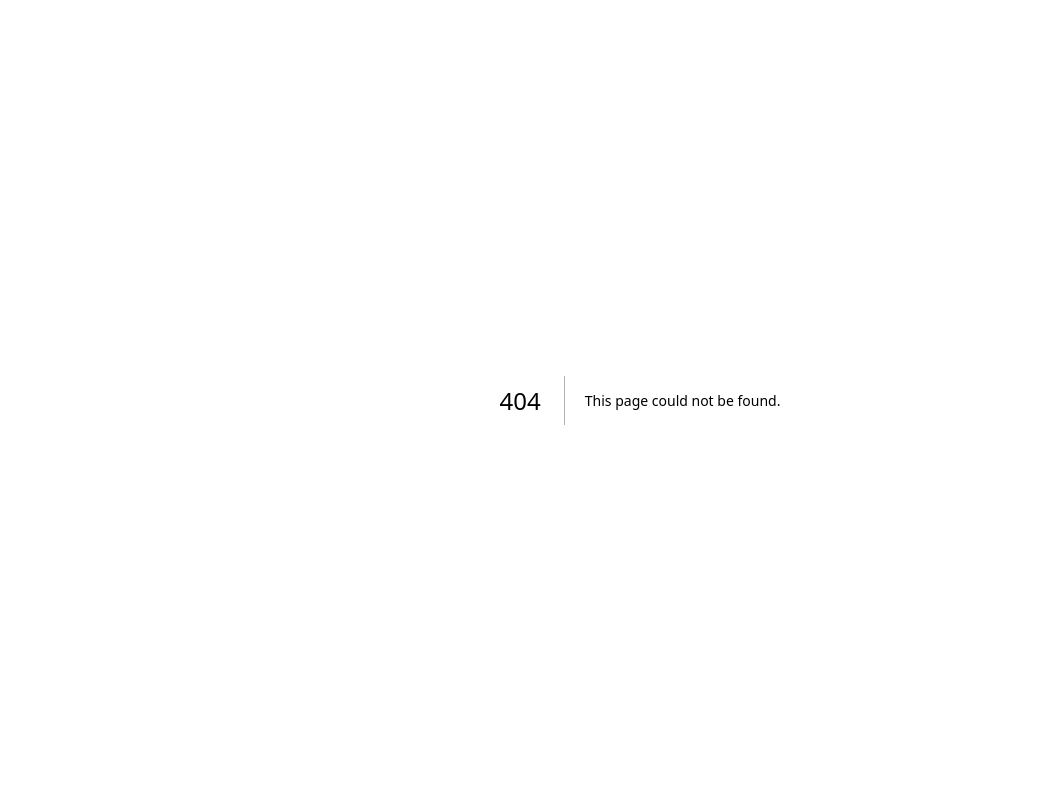
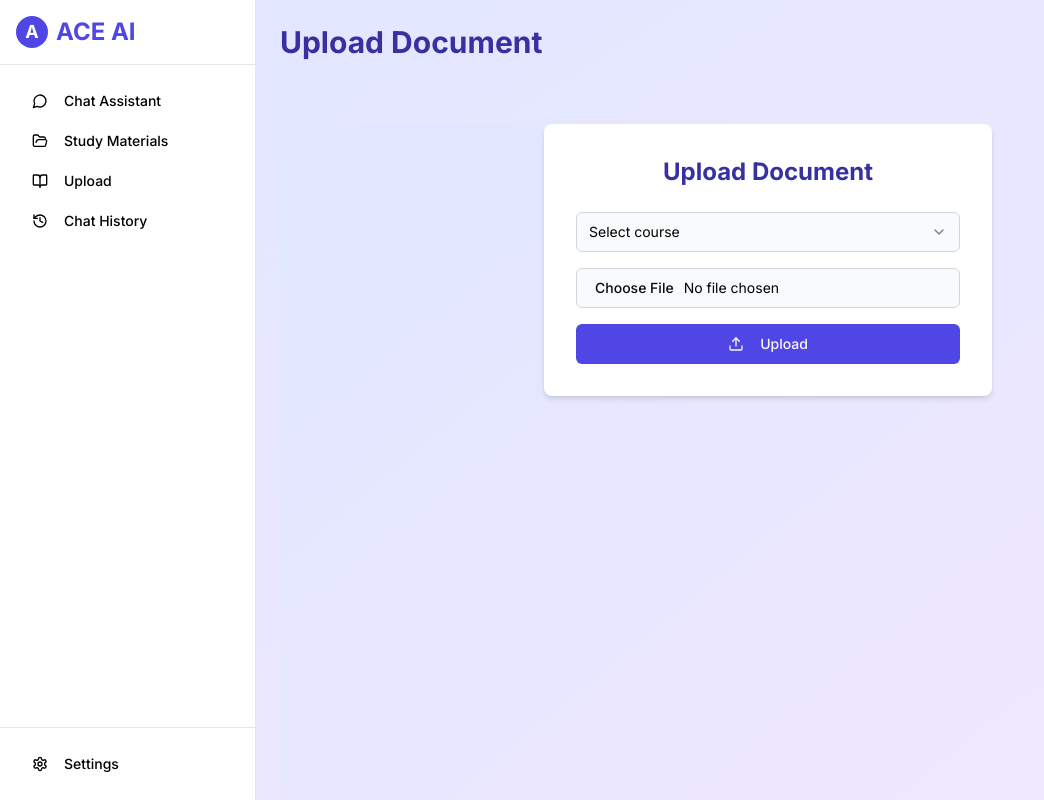
Before and after one commit to Abdulbasit110/ACE-AI, a Next.js app: page /upload in a window 1280 px wide. Before the commit this address had no page. Shown: the whole page, without its empty margins (0-1044 px from the left). Built offline with nearby package versions, Linux system fonts and the light colour scheme.

Commit message:
feat: implement document upload functionality with course selection and file handling

```diff
--- /dev/null
+++ b/app/upload/page.tsx
@@ -0,0 +1,16 @@
+import { Sidebar } from "@/components/sidebar";
+import { UploadDocument } from "@/components/UploadDocument";
+
+export default function UploadDocumentPage() {
+  return (
+    <div className="flex h-screen bg-gradient-to-br from-indigo-100 to-purple-100">
+      <Sidebar />
+      <main className="flex-1 p-6 overflow-auto">
+        <h1 className="text-3xl font-bold mb-6 text-indigo-800">
+          Upload Document
+        </h1>
+        <UploadDocument />
+      </main>
+    </div>
+  );
+}
--- /dev/null
+++ b/components/UploadDocument.tsx
@@ -0,0 +1,111 @@
+"use client";
+
+import { useState } from "react";
+import { Button } from "@/components/ui/button";
+import { Input } from "@/components/ui/input";
+import {
+  Select,
+  SelectContent,
+  SelectItem,
+  SelectTrigger,
+  SelectValue,
+} from "@/components/ui/select";
+import { Upload } from "lucide-react";
+
+export function UploadDocument() {
+  const [course, setCourse] = useState("");
+  const [file, setFile] = useState<File | null>(null);
+  const [uploadMessage, setUploadMessage] = useState("");
+  const [isUploading, setIsUploading] = useState(false);
+
+  const handleFileChange = (e: React.ChangeEvent<HTMLInputElement>) => {
+    if (e.target.files && e.target.files.length > 0) {
+      setFile(e.target.files[0]);
+    }
+  };
+
+  const handleUpload = async () => {
+    if (!file || !course) {
+      setUploadMessage("Please select a course and a file to upload.");
+      return;
+    }
+
+    setIsUploading(true);
+    setUploadMessage("");
+
+    const formData = new FormData();
+    formData.append("index_name", course);
+    formData.append("file", file);
+
+    try {
+      const response = await fetch(
+        `${process.env.NEXT_PUBLIC_BACKEND_URL}/documents/upload`,
+        {
+          method: "POST",
+          body: formData,
+        }
+      );
+
+      const result = await response.json();
+      if (response.ok) {
+        setUploadMessage(`Success: ${result.message}`);
+      } else {
+        setUploadMessage(`Error: ${result.detail}`);
+      }
+    } catch (error) {
+      setUploadMessage("Error uploading document.");
+    } finally {
+      setIsUploading(false);
+    }
+  };
+
+  return (
+    <div className="flex flex-col items-center mt-16 h-screen bg-gradient-to-br from-indigo-100 to-purple-100">
+      <div className="bg-white p-8 rounded-lg shadow-md w-full max-w-md">
+        <h2 className="text-2xl font-bold text-indigo-800 text-center mb-6">
+          Upload Document
+        </h2>
+        <div className="mb-4">
+          <Select value={course} onValueChange={setCourse}>
+            <SelectTrigger className="w-full bg-gray-50 border border-gray-300 rounded-md">
+              <SelectValue placeholder="Select course" />
+            </SelectTrigger>
+            <SelectContent>
+              <SelectItem value="math">Math</SelectItem>
+              <SelectItem value="science">Science</SelectItem>
+              <SelectItem value="history">History</SelectItem>
+              <SelectItem value="programming">Programming</SelectItem>
+            </SelectContent>
+          </Select>
+        </div>
+        <div className="mb-4">
+          <Input
+            type="file"
+            accept=".pdf,.txt,.docx"
+            onChange={handleFileChange}
+            className="w-full bg-gray-50 border border-gray-300 rounded-md"
+          />
+        </div>
+        <Button
+          onClick={handleUpload}
+          className="w-full bg-indigo-600 hover:bg-indigo-700 flex items-center justify-center"
+          disabled={isUploading}
+        >
+          <Upload className="h-4 w-4 mr-2" />
+          {isUploading ? "Uploading..." : "Upload"}
+        </Button>
+        {uploadMessage && (
+          <div
+            className={`mt-4 text-center ${
+              uploadMessage.startsWith("Success")
+                ? "text-green-600"
+                : "text-red-600"
+            }`}
+          >
+            {uploadMessage}
+          </div>
+        )}
+      </div>
+    </div>
+  );
+}
--- a/components/chat.tsx
+++ b/components/chat.tsx
@@ -4,13 +4,13 @@ import { useState, useRef, useEffect } from "react";
 import { Button } from "@/components/ui/button";
 import { Input } from "@/components/ui/input";
 import { ScrollArea } from "@/components/ui/scroll-area";
-// import {
-//   Select,
-//   SelectContent,
-//   SelectItem,
-//   SelectTrigger,
-//   SelectValue,
-// } from "@/components/ui/select";
+import {
+  Select,
+  SelectContent,
+  SelectItem,
+  SelectTrigger,
+  SelectValue,
+} from "@/components/ui/select";
 import { Send, Globe, Book } from "lucide-react";
 
 export function Chat() {
@@ -18,7 +18,7 @@ export function Chat() {
     { role: "user" | "assistant"; content: string }[]
   >([]);
   const [input, setInput] = useState("");
-  // const [semester, setSemester] = useState("");
+  const [course, setCourse] = useState("");
   const [isWebSearch, setIsWebSearch] = useState(false);
   const [isStreaming, setIsStreaming] = useState(false);
   const scrollAreaRef = useRef<HTMLDivElement>(null);
@@ -59,17 +59,17 @@ export function Chat() {
   return (
     <div className="flex flex-col h-full bg-white rounded-lg shadow-lg m-4">
       <div className="p-4 border-b flex justify-between items-center bg-gradient-to-r from-indigo-500 to-purple-600 text-white rounded-t-lg">
-        {/* <Select value={semester} onValueChange={setSemester}>
+        <Select value={course} onValueChange={setCourse}>
           <SelectTrigger className="w-[180px] bg-white text-gray-900">
-            <SelectValue placeholder="Select semester" />
+            <SelectValue placeholder="Select Course" />
           </SelectTrigger>
           <SelectContent>
-            <SelectItem value="1">Semester 1</SelectItem>
-            <SelectItem value="2">Semester 2</SelectItem>
-            <SelectItem value="3">Semester 3</SelectItem>
-            <SelectItem value="4">Semester 4</SelectItem>
+            <SelectItem value="1">Course 1</SelectItem>
+            <SelectItem value="2">Course 2</SelectItem>
+            <SelectItem value="3">Course 3</SelectItem>
+            <SelectItem value="4">Course 4</SelectItem>
           </SelectContent>
-        </Select> */}
+        </Select>
         <h2 className="text-xl font-bold">BrainBoost Chat</h2>
         <div className="flex items-center space-x-2">
           <Button
--- a/components/sidebar.tsx
+++ b/components/sidebar.tsx
@@ -4,7 +4,7 @@ import { ScrollArea } from "@/components/ui/scroll-area";
 import {
   MessageCircle,
   FolderOpen,
-  // BookOpen,
+  BookOpen,
   History,
   Settings,
 } from "lucide-react";
@@ -34,12 +34,12 @@ export function Sidebar() {
               Study Materials
             </Button>
           </Link>
-          {/* <Link href="/quiz">
+          <Link href="/upload">
             <Button variant="ghost" className="w-full justify-start">
               <BookOpen className="mr-2 h-4 w-4" />
-              Quizzes
+              Upload
             </Button>
-          </Link> */}
+          </Link>
           <Link href="/chat-history">
             <Button variant="ghost" className="w-full justify-start">
               <History className="mr-2 h-4 w-4" />
```
